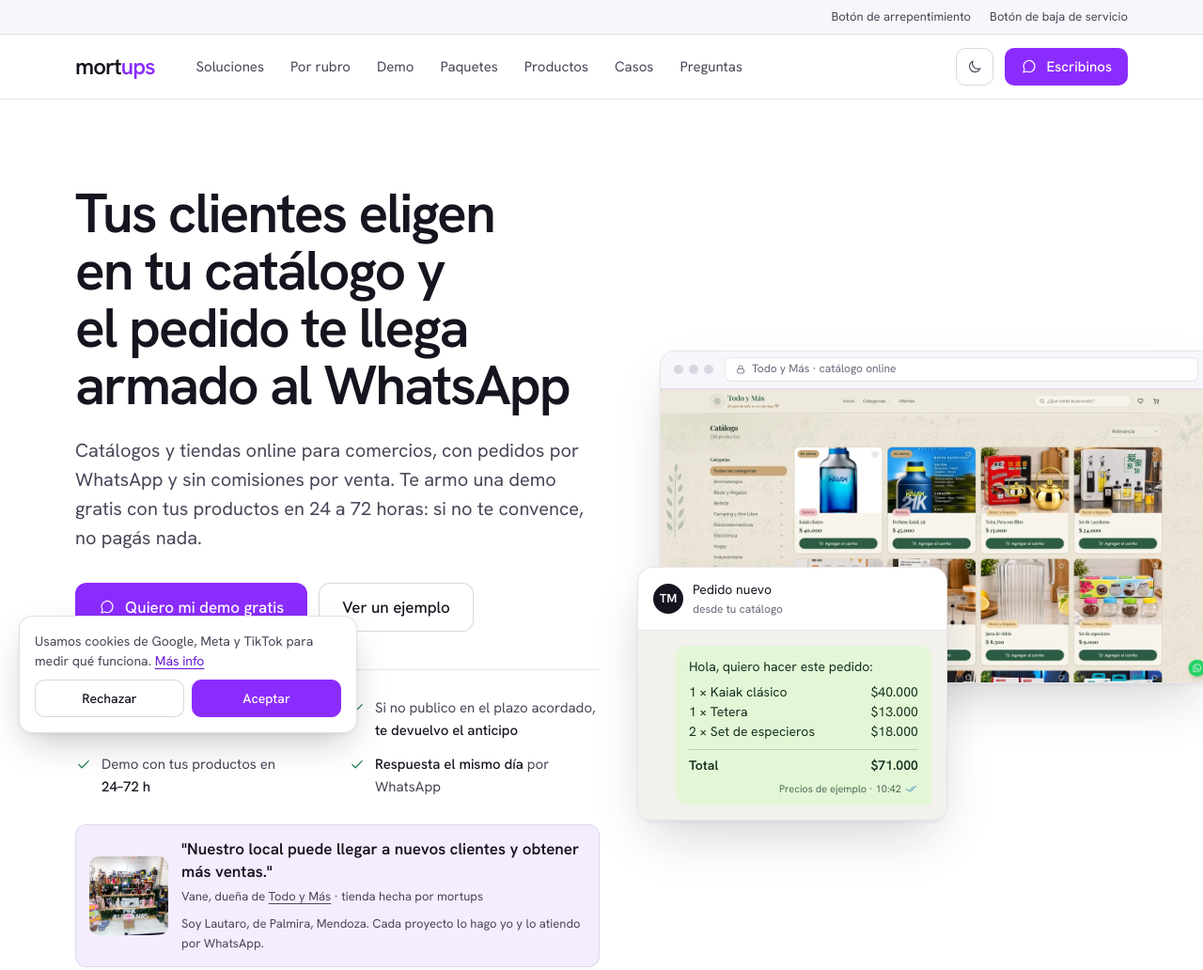
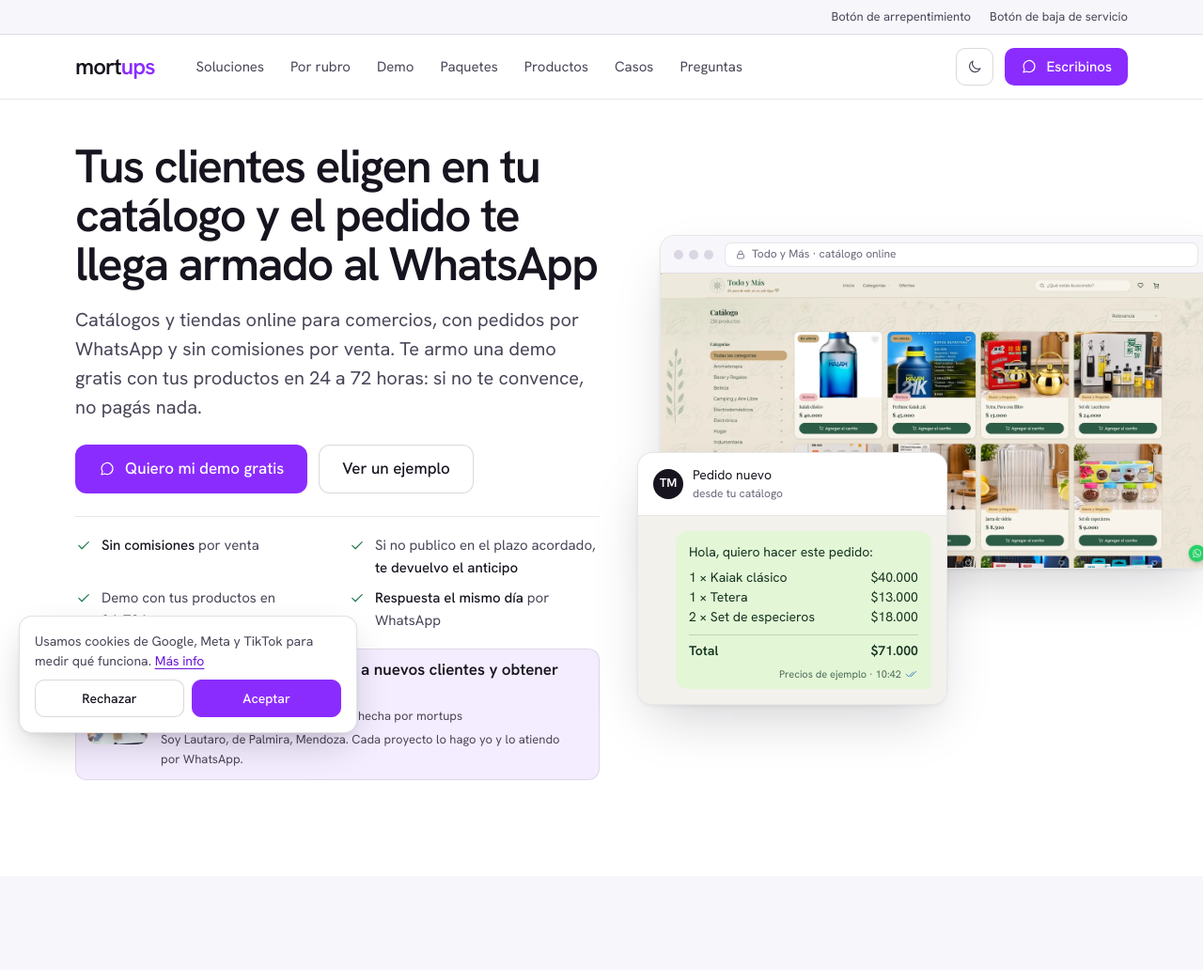
Before and after one commit to themortamc/mortups, a website: page public/index.html in a window 1280 px wide. Shown: the top 1032 px of the page at 94% size. Drawn offline with Linux system fonts and the light colour scheme.

Commit message:
Hero compacto en compu: el testimonio entra en la primera pantalla
Co-Authored-By: Claude Opus 5.5 <noreply@anthropic.com>

```diff
--- a/public/site.css
+++ b/public/site.css
@@ -636,3 +636,14 @@ html[data-theme=dark] #mu-ck button:hover{background:#25212D}
 .mini-proof li::before{content:"";position:absolute;left:0;top:.45em;width:12px;height:7px;border-left:2px solid var(--brand);border-bottom:2px solid var(--brand);transform:rotate(-45deg)}
 .mini-proof a{color:inherit}
 @media (max-width:520px){.hero-proof{grid-template-columns:64px 1fr}.hero-proof img{width:64px;height:64px}}
+/* Hero compacto en compu: que el testimonio entre en la primera pantalla (2026-11-26) */
+@media (min-width:961px){
+.hero{padding-top:clamp(32px,3.5vw,56px)}
+.hero h1{font-size:clamp(38px,3.9vw,54px)}
+.hero .lead{margin-top:18px}
+.hero .actions{margin-top:24px}
+.hero .facts{margin-top:24px;padding-top:18px;gap:8px 24px}
+.hero-proof{margin-top:18px;padding:10px 12px;grid-template-columns:64px 1fr}
+.hero-proof img{width:64px;height:64px}
+.hero-proof .yo{margin-top:4px}
+}
```
